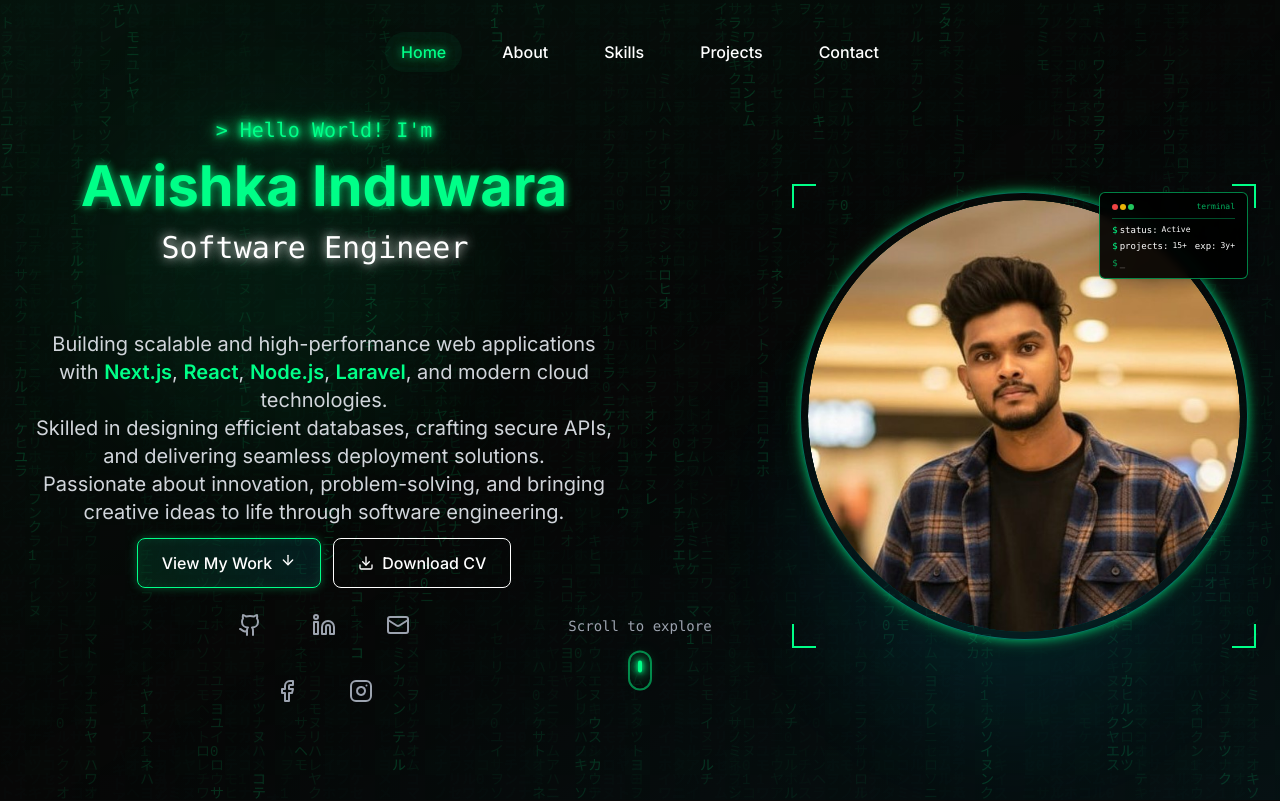
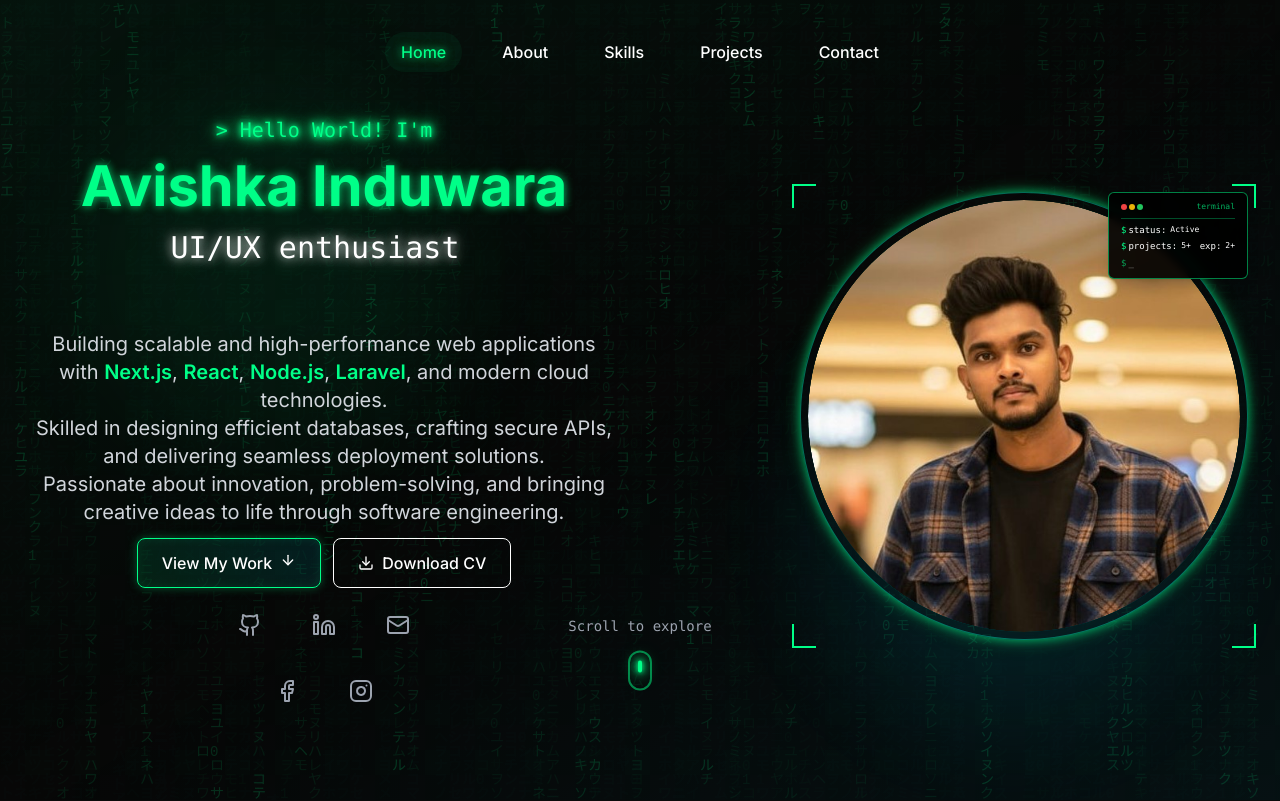
Before and after one commit to AvishkaIndu/my-portfolio, a Next.js app: page / in a window 1280 px wide. Shown: the top 801 px of the page. Built offline with nearby package versions, Linux system fonts and the light colour scheme.

Commit message:
details update

```diff
--- a/src/components/About.tsx
+++ b/src/components/About.tsx
@@ -4,10 +4,10 @@ import { motion } from 'framer-motion'
 import { Code2, GraduationCap, Award, Calendar, MapPin, Coffee } from 'lucide-react'
 
 const stats = [
-  { label: 'Years Experience', value: '1+', icon: Calendar },
+  { label: 'Years Experience', value: '2+', icon: Calendar },
   { label: 'Projects Completed', value: '5+', icon: Code2 },
   { label: 'Technologies', value: '10+', icon: Award },
-  { label: 'Happy Clients', value: '25+', icon: Coffee },
+  { label: 'Happy Clients', value: '5+', icon: Coffee },
 ]
 
 const journey = [
--- a/src/components/Contact.tsx
+++ b/src/components/Contact.tsx
@@ -310,8 +310,8 @@ export default function Contact() {
 
               {/* Social Links */}
               <motion.div variants={cardVariants} className="cyber-card p-6 rounded-xl">
-                <h4 className="text-lg font-semibold text-white mb-4">Connect With Me</h4>
-                <div className="flex justify-center space-x-4">
+                <h4 className="text-lg font-semibold text-white mb-4 text-center">Connect With Me</h4>
+                <div className="grid grid-cols-2 sm:grid-cols-3 md:grid-cols-4 lg:grid-cols-2 xl:grid-cols-4 gap-3">
                   {socialLinks.map((social) => {
                     const Icon = social.icon
                     return (
@@ -320,13 +320,13 @@ export default function Contact() {
                         href={social.href}
                         target="_blank"
                         rel="noopener noreferrer"
-                        whileHover={{ scale: 1.1, y: -2 }}
-                        whileTap={{ scale: 0.9 }}
-                        className={`group flex flex-col items-center space-y-2 p-4 rounded-xl bg-cyber-gray/50 hover:bg-cyber-green/10 border border-cyber-green/20 hover:border-cyber-green/50 transition-all ${social.color}`}
+                        whileHover={{ scale: 1.05, y: -2 }}
+                        whileTap={{ scale: 0.95 }}
+                        className={`group flex flex-col items-center space-y-2 p-3 sm:p-4 rounded-xl bg-cyber-gray/50 hover:bg-cyber-green/10 border border-cyber-green/20 hover:border-cyber-green/50 transition-all ${social.color}`}
                         title={social.description}
                       >
-                        <Icon size={24} className="text-gray-400 group-hover:text-cyber-green transition-colors" />
-                        <span className="text-xs text-gray-400 group-hover:text-white transition-colors">
+                        <Icon size={20} className="sm:w-6 sm:h-6 text-gray-400 group-hover:text-cyber-green transition-colors" />
+                        <span className="text-xs text-gray-400 group-hover:text-white transition-colors text-center leading-tight">
                           {social.name}
                         </span>
                       </motion.a>
--- a/src/components/Hero.tsx
+++ b/src/components/Hero.tsx
@@ -73,7 +73,7 @@ export default function Hero() {
                   sequence={[
                     'Full-Stack Developer',
                     2000,
-                    'Software Engineer',
+                    'UI/UX enthusiast',
                     2000,
                     'Frontend Specialist',
                     2000,
@@ -292,11 +292,11 @@ export default function Hero() {
                     <div className="flex items-center">
                       <span className="text-cyber-green">$</span>
                       <span className="text-white ml-0.5">projects:</span>
-                      <span className="text-white ml-1 text-[7px] xs:text-[8px]">15+</span>
+                      <span className="text-white ml-1 text-[7px] xs:text-[8px]">5+</span>
                     </div>
                     <div className="hidden xs:flex items-center ml-2">
                       <span className="text-white">exp:</span>
-                      <span className="text-white ml-1 text-[7px] xs:text-[8px]">3y+</span>
+                      <span className="text-white ml-1 text-[7px] xs:text-[8px]">2+</span>
                     </div>
                   </div>
 
```
